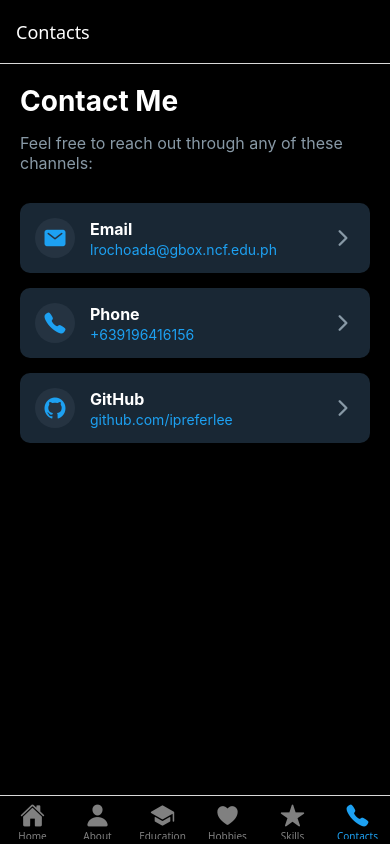
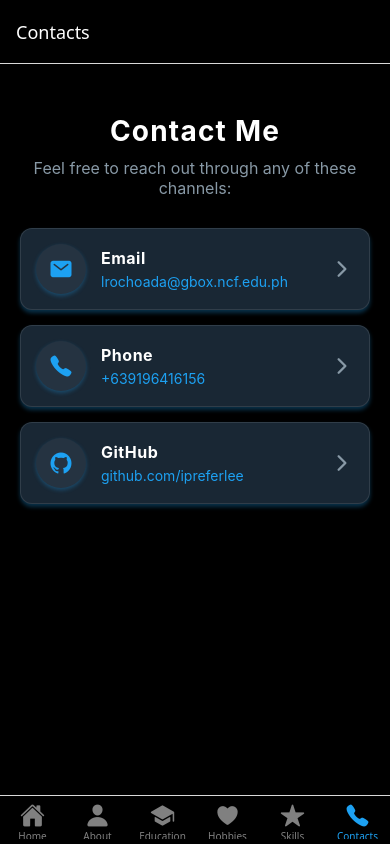
Before and after one commit to ipreferlee/gamedev, a React Native app: screen /Contacts in a window 390 px wide. Built offline with nearby package versions, Linux system fonts and the light colour scheme.

Commit message:
Update ContactsScreen.js

```diff
--- a/screens/ContactsScreen.js
+++ b/screens/ContactsScreen.js
@@ -56,35 +56,51 @@ export default function ContactsScreen() {
 const styles = StyleSheet.create({
   container: {
     flex: 1,
-    backgroundColor: 'black',
-    padding: 20,
+    backgroundColor: '#000',
+    paddingHorizontal: 20,
+    paddingTop: 50,
   },
   heading: {
     fontSize: 28,
     fontWeight: 'bold',
     color: 'white',
-    marginBottom: 15,
+    marginBottom: 10,
+    textAlign: 'center',
+    letterSpacing: 1.2,
   },
   subtitle: {
     fontSize: 16,
     color: '#8899A6',
     marginBottom: 30,
+    textAlign: 'center',
   },
   contactItem: {
     flexDirection: 'row',
     alignItems: 'center',
     backgroundColor: '#192734',
     padding: 15,
-    borderRadius: 10,
+    borderRadius: 12,
     marginBottom: 15,
+    shadowColor: '#1DA1F2',
+    shadowOffset: { width: 0, height: 3 },
+    shadowOpacity: 0.3,
+    shadowRadius: 4,
+    elevation: 5,
+    borderWidth: 1,
+    borderColor: 'rgba(255,255,255,0.1)',
   },
   iconContainer: {
-    width: 40,
-    height: 40,
+    width: 50,
+    height: 50,
     backgroundColor: '#253341',
-    borderRadius: 20,
+    borderRadius: 25,
     justifyContent: 'center',
     alignItems: 'center',
+    shadowColor: '#1DA1F2',
+    shadowOffset: { width: 0, height: 2 },
+    shadowOpacity: 0.3,
+    shadowRadius: 4,
+    elevation: 3,
   },
   contactDetails: {
     flex: 1,
@@ -94,10 +110,48 @@ const styles = StyleSheet.create({
     fontSize: 16,
     fontWeight: 'bold',
     color: 'white',
+    marginBottom: 3,
+    textTransform: 'capitalize',
+    letterSpacing: 0.5,
   },
   contactValue: {
     fontSize: 14,
     color: '#1DA1F2',
     marginTop: 2,
   },
+  contactButton: {
+    paddingHorizontal: 12,
+    paddingVertical: 6,
+    backgroundColor: '#1DA1F2',
+    borderRadius: 8,
+  },
+  contactButtonText: {
+    fontSize: 14,
+    color: 'white',
+    fontWeight: 'bold',
+    textTransform: 'uppercase',
+  },
+  divider: {
+    height: 1,
+    backgroundColor: '#1DA1F2',
+    marginVertical: 20,
+    opacity: 0.4,
+    width: '80%',
+    alignSelf: 'center',
+  },
+  button: {
+    marginTop: 30,
+    backgroundColor: '#1DA1F2',
+    paddingVertical: 12,
+    borderRadius: 25,
+    alignItems: 'center',
+    justifyContent: 'center',
+    width: '100%',
+  },
+  buttonText: {
+    color: 'white',
+    fontSize: 16,
+    fontWeight: '600',
+    textTransform: 'uppercase',
+  },
 });
```
